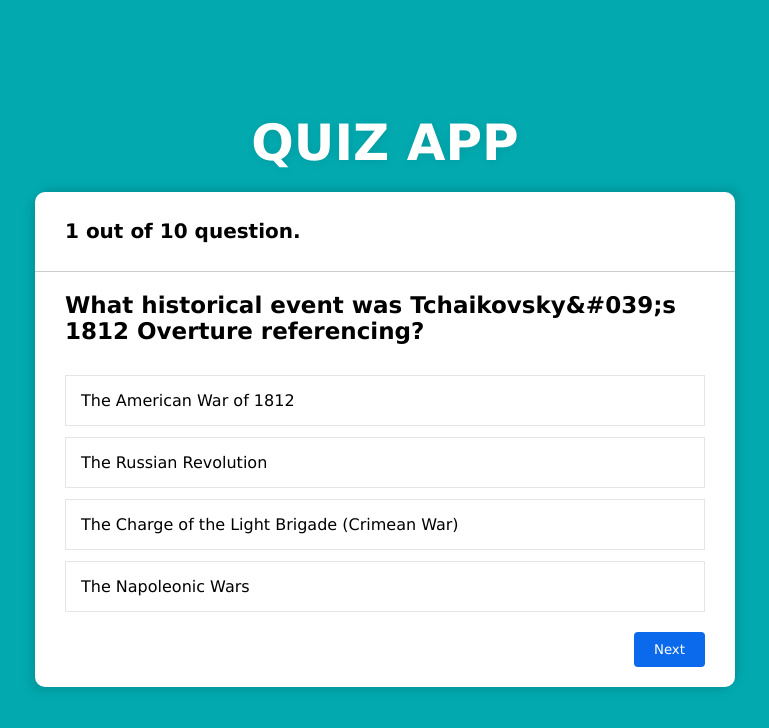
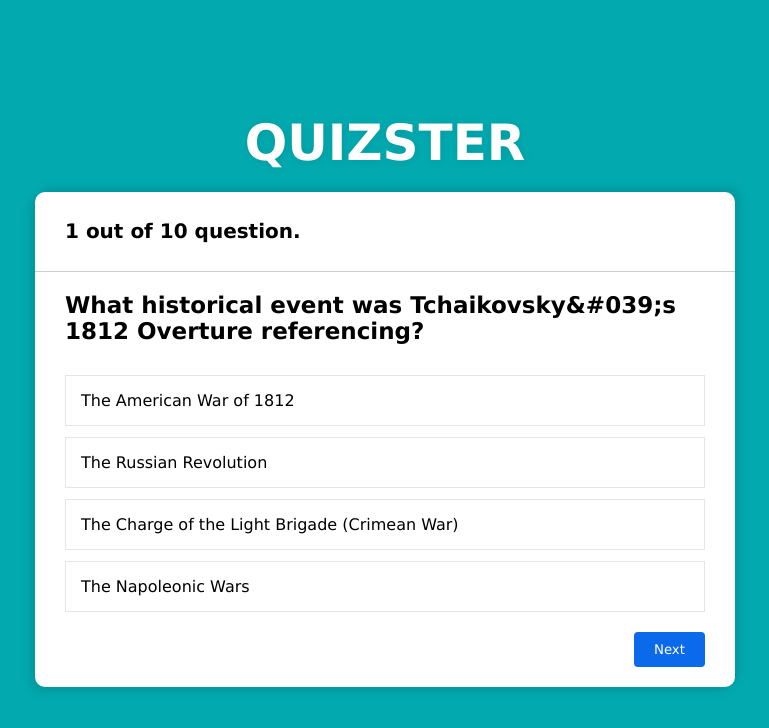
Before and after one commit to DheerajSharma22/Quiz-App, a plain HTML site: page index.html in a window 1280 px wide. Shown: the whole page, without its empty margins (255-1024 px from the left). Drawn offline with Linux system fonts and the light colour scheme.

Commit message:
title updated

```diff
--- a/index.html
+++ b/index.html
@@ -12,11 +12,11 @@
       content="dheerajsharmaquiz dheerajquiz dheerajquz quizapp quizbydheeraj quizbydheerajsharma javascriptquiz javascriptquizexample dheerajsharmaquiznetlify dheeraj sharma quiz netlify Dheeraj sharma"
     />
     <link rel="stylesheet" href="./style.css" />
-    <title>Dheeraj Sharma - Quiz</title>
+    <title>Quizster - play quiz</title>
   </head>
   <body>
     <div id="wrapper">
-      <h1 class="heading">Quiz App</h1>
+      <h1 class="heading">Quizster</h1>
       <div class="container">
         <div class="header">
           <p id="quesNo"></p>
```
